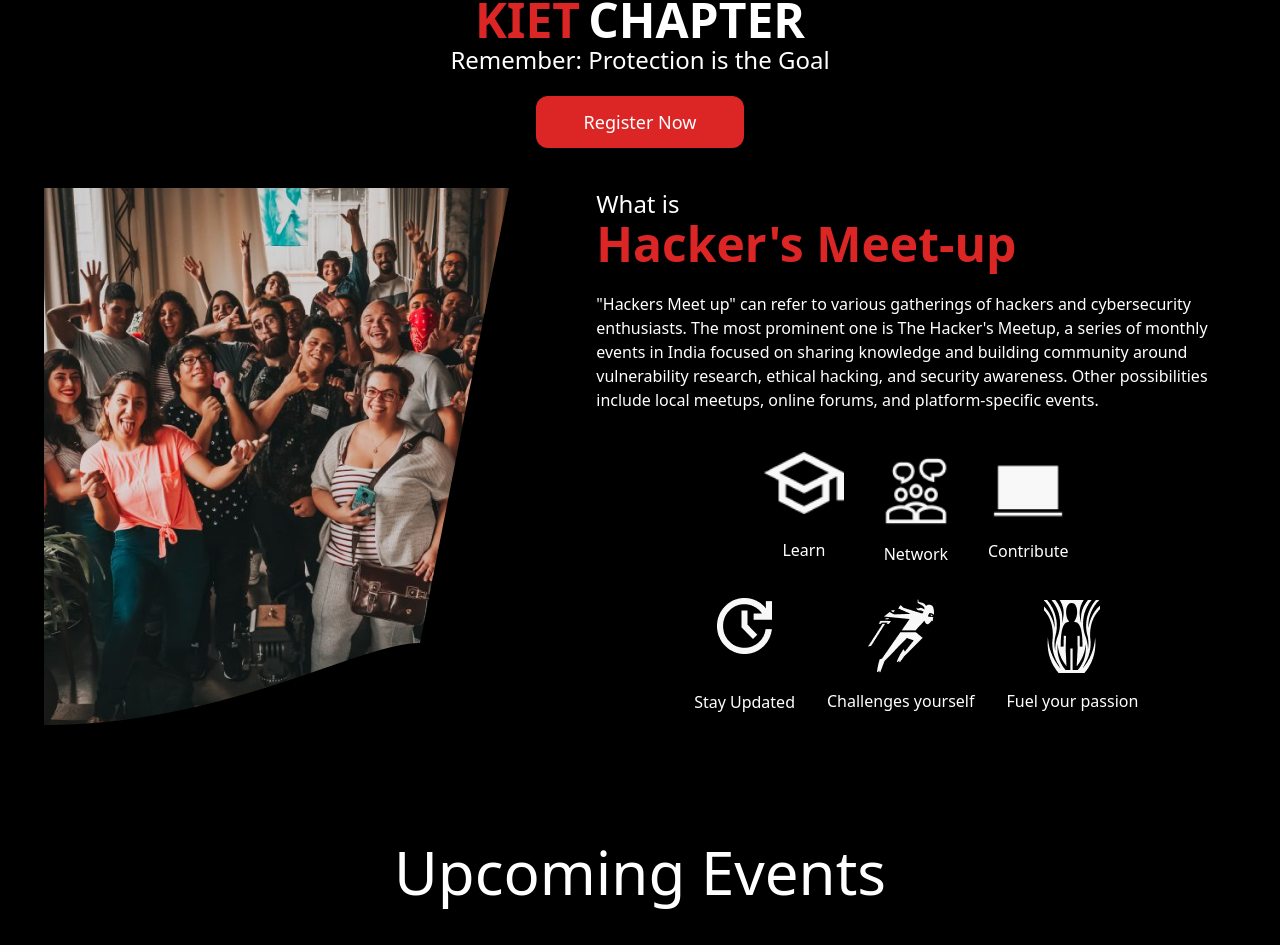
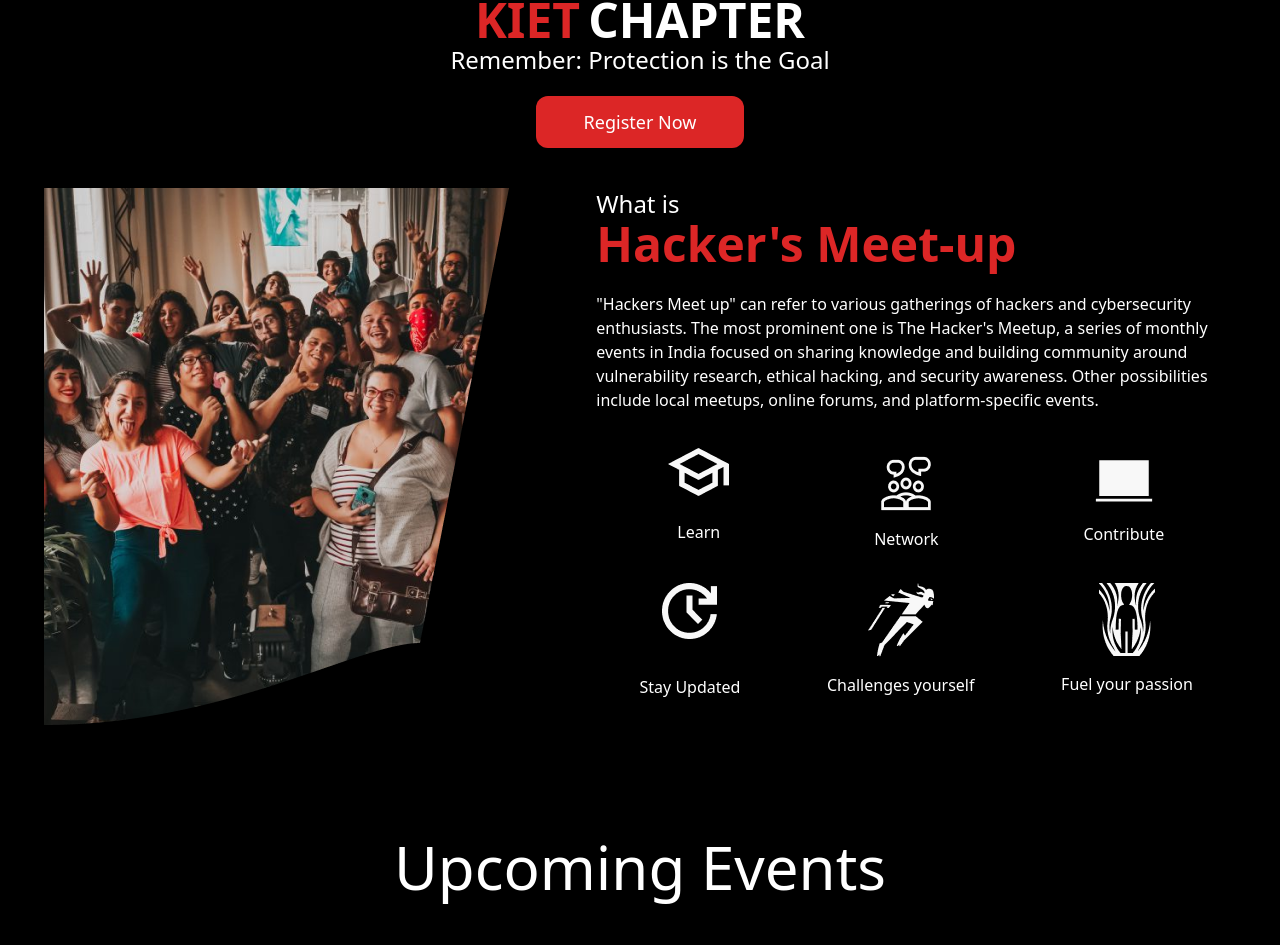
Before and after one commit to JiyaGupta-cs/hackers, a React (Create React App) app in the folder client/: page / in a window 1280 px wide. Shown: the part 866-1811 px from the top of the page. Built offline with nearby package versions, Linux system fonts and the light colour scheme.

Commit message:
issue fix

```diff
--- a/client/src/pages/About.js
+++ b/client/src/pages/About.js
@@ -10,7 +10,7 @@ import SmallPic6 from "./images/6.png";
 
 const About = () => {
   return (
-    <div className=" bg-black pt-10">
+    <div className=" bg-black pt-10 overflow-hidden">
       <div className="flex flex-wrap justify-around ">
 
         <div className="">
@@ -32,19 +32,29 @@ const About = () => {
             local meetups, online forums, and platform-specific events.
           </p>
           <div className="flex flex-wrap justify-center items-center w-full">
+
+            <div className="flex justify-around w-screen ">
+
             <div className="flex flex-col items-center p-4">
-              <img className="w-20 " src={SmallPic1} alt="Small Pic 1" />
+              <img className="w-22 " src={SmallPic1} alt="Small Pic 1" />
               <p className="text-white mt-6">Learn</p>
             </div>
             <div className="flex flex-col items-center p-4">
-              <img className="w-20" src={SmallPic2} alt="Small Pic 2" />
+              <img className="w-22" src={SmallPic2} alt="Small Pic 2" />
               <p className="text-white mt-2">Network</p>
             </div>
             <div className="flex flex-col items-center p-4">
-              <img className="w-20" src={SmallPic3} alt="Small Pic 3" />
+              <img className="w-22" src={SmallPic3} alt="Small Pic 3" />
               <p className="text-white mt-2">Contribute</p>
             </div>
+
+            </div>
+
+
+
             <div className="flex flex-wrap justify-center items-center w-full">
+            <div className="flex justify-around w-screen ">
+
               <div className="flex flex-col items-center p-4">
                 <img className="w-18" src={SmallPic4} alt="Small Pic 4" />
                 <p className="text-white mt-9">Stay Updated</p>
@@ -56,7 +66,11 @@ const About = () => {
               <div className="flex flex-col items-center p-4">
                 <img className="w-18" src={SmallPic6} alt="Small Pic 6" />
                 <p className="text-white mt-4">Fuel your passion</p>
-              </div>
+                </div>
+
+
+            </div>
+
             </div>
           </div>
         </div>
--- a/client/src/pages/Carousel.js
+++ b/client/src/pages/Carousel.js
@@ -38,7 +38,7 @@ const Carousel = () => {
           {images.map((_, index) => (
             <button
               key={index}
-              className={`dot mx-1 h-3 w-3 rounded-full ${index === currentSlide ? 'bg-black' : 'bg-gray-400'}`}
+              className={`dot mx-1 h-3 w-3 rounded-full ${index === currentSlide ? 'bg-black hover:bg-red-600' : 'bg-gray-400'}`}
               onClick={() => setCurrentSlide(index)}
             />
           ))}
```
